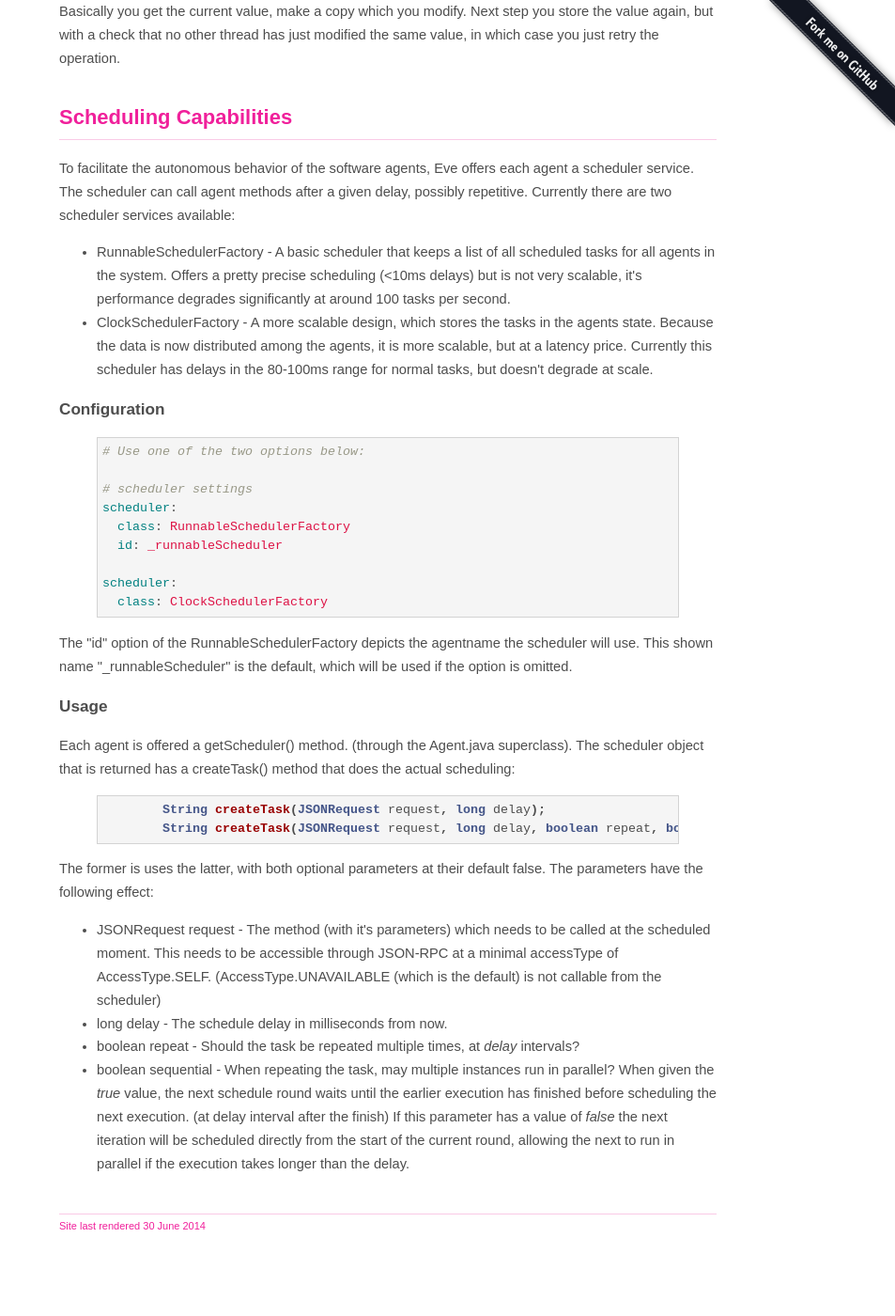
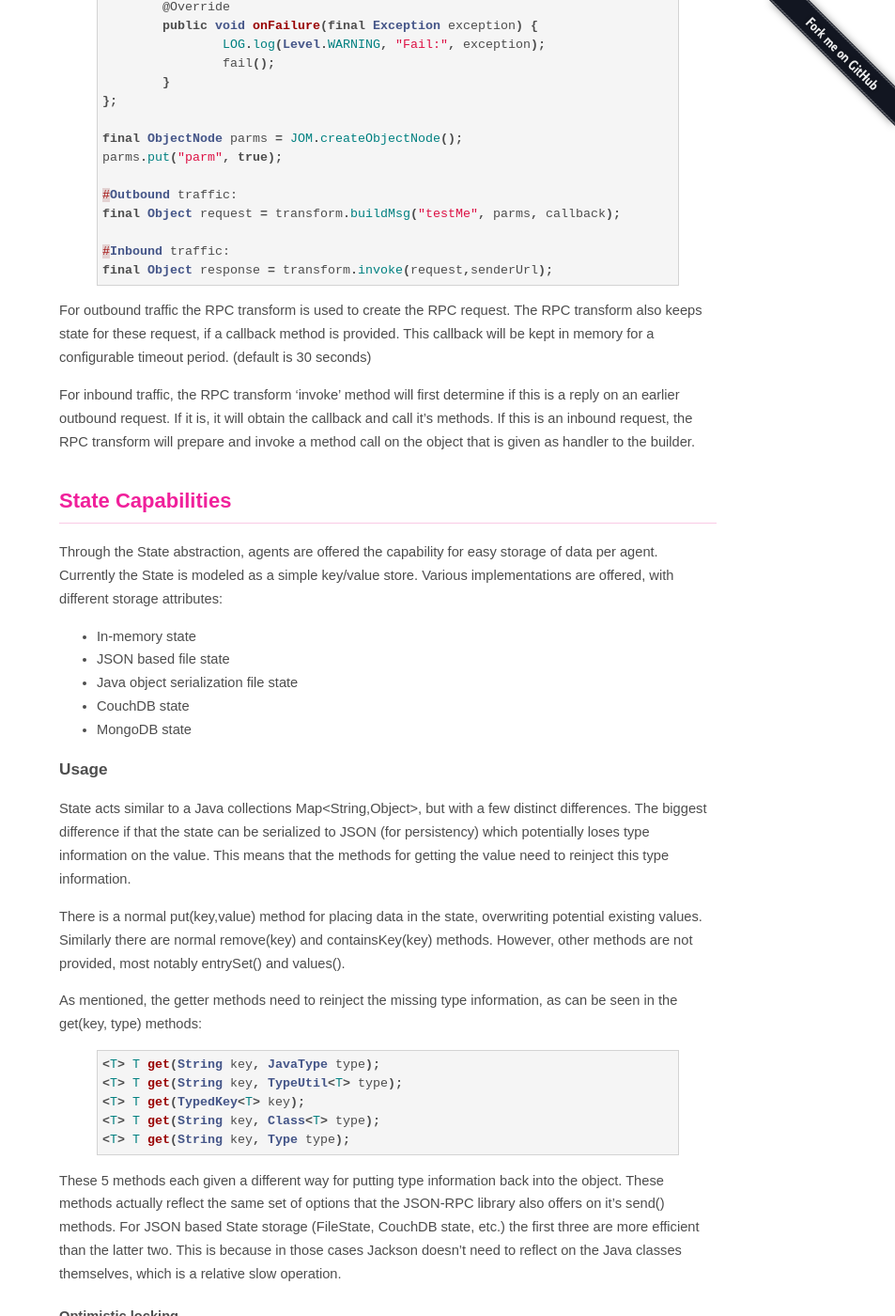
Before and after one commit to almende/eve, a Jekyll site: the page built from implementations/java/capabilities.md, in a window 1280 px wide and 1400 px high, scrolled down 8679 px. Shown: the whole window at 94% size, without its empty margins (327-1280 px from the left). Built offline with Jekyll 4.4.1, drawn with Linux system fonts in a browser that asks for light colours; before the commit the page ends 10046 px from its top, so only the background shows below that; some of the changed text lies outside the part shown.

Commit message:
Lots more text....

```diff
--- a/implementations/java/capabilities.md
+++ b/implementations/java/capabilities.md
@@ -13,7 +13,7 @@
 - [Capability](#Capabilities): This part describes the generic capability model as implemented by all other capabilities
 - [Transports](#TransportCapabilities): Providing an asynchronous, string-based communication capability
 - [Transforms](#TransformCapabilities): Providing message transformation and call handling capability
-- [States](#StateCapabilities): Providing persistent state storage, in the form of a key-value store
+- [States](#StateCapabilities):			 Providing persistent state storage, in the form of a key-value store
 - [Scheduling](#SchedulerCapabilities): Providing the ability to receive calls at scheduled future moments
 - [Lifecycle](#LifecycleCapabilities): Provide capabilities for booting and suspending agents
 
@@ -84,18 +84,16 @@
 ##### Generic configuration
 
 {% highlight java %}
-	#Setup the configuration:
-	final HttpTransportConfig config = new HttpTransportConfig();
-	config.setServletUrl("http://localhost:8080/agents/");
-	config.setId("testAgent");
+#Setup the configuration:
+final HttpTransportConfig config = new HttpTransportConfig();
+config.setServletUrl("http://localhost:8080/agents/");
+config.setId("testAgent");
 
-	#Build the transport:
-	final Transport transport =
-		new TransportBuilder()
-		.withConfig(config)
-		.withHandle(new myReceiver())
-		.build();
-
+#Build the transport:
+final Transport transport = new TransportBuilder()
+	.withConfig(config)
+	.withHandle(new myReceiver())
+	.build();
 {% endhighlight %}
 
 ##### Servlet configuration with embedded Jetty
@@ -103,40 +101,39 @@
 This configuration is very similar to the above setup, except that some more configuration is added to configure the servlet. This setup requires that the embedded Jetty is bundled
 
 {% highlight java %}
-	#Setup the configuration:
-	final HttpTransportConfig config = new HttpTransportConfig();
-	config.setServletUrl("http://localhost:8080/agents/");
-	config.setId("testAgent");
+#Setup the configuration:
+final HttpTransportConfig config = new HttpTransportConfig();
+config.setServletUrl("http://localhost:8080/agents/");
+config.setId("testAgent");
 
-	#Add a servlet launcher to the http config:
-	config.setServletLauncher("JettyLauncher");
+#Add a servlet launcher to the http config:
+config.setServletLauncher("JettyLauncher");
 
-	#Add Jetty specific configuration to the http config:
-	final ObjectNode jettyParms = JOM.createObjectNode();
-	jettyParms.put("port", 8080);
-	config.put("jetty", jettyParms);
+#Add Jetty specific configuration to the http config:
+final ObjectNode jettyParms = JOM.createObjectNode();
+jettyParms.put("port", 8080);
+config.put("jetty", jettyParms);
 
-	#Build the transport:
-	final Transport transport =
-		new TransportBuilder()
-		.withConfig(config)
-		.withHandle(new myReceiver())
-		.build();
+#Build the transport:
+final Transport transport = new TransportBuilder()
+	.withConfig(config)
+	.withHandle(new myReceiver())
+	.build();
 {% endhighlight %}
 
 The equivalent Json configuration is:
 {% highlight json %}
-	{
-		"class":"com.almende.eve.transport.http.HttpTransportBuilder",
-		"servletUrl":"http://localhost:8080/agents/",
-		"id":"testAgent",
-		"servletLauncher":"JettyLauncher",
-		"doShortcut":true,
-		"doAuthentication":true,
-		"jetty":{
-			"port":8080,
-		}
+{
+	"class":"com.almende.eve.transport.http.HttpTransportBuilder",
+	"servletUrl":"http://localhost:8080/agents/",
+	"id":"testAgent",
+	"servletLauncher":"JettyLauncher",
+	"doShortcut":true,
+	"doAuthentication":true,
+	"jetty":{
+		"port":8080,
 	}
+}
 {% endhighlight %}
 
 
@@ -148,20 +145,20 @@
 inside the &lt;web-app&gt; tag:
 
 {% highlight xml %}
-	<servlet>
-		<servlet-name>war</servlet-name>
-		<servlet-class>com.almende.eve.transport.http.EveServlet</servlet-class>
-		<init-param>
-			<param-name>ServletUrl</param-name>
-			<param-value>http://localhost:8080/war/agents/</param-value>
-		</init-param>
-		<load-on-startup>1</load-on-startup>
-	</servlet>
+<servlet>
+	<servlet-name>war</servlet-name>
+	<servlet-class>com.almende.eve.transport.http.EveServlet</servlet-class>
+	<init-param>
+		<param-name>ServletUrl</param-name>
+		<param-value>http://localhost:8080/war/agents/</param-value>
+	</init-param>
+	<load-on-startup>1</load-on-startup>
+</servlet>
 
-	<servlet-mapping>
-		<servlet-name>war</servlet-name>
-		<url-pattern>/agents/*</url-pattern>
-	</servlet-mapping>
+<servlet-mapping>
+	<servlet-name>war</servlet-name>
+	<url-pattern>/agents/*</url-pattern>
+</servlet-mapping>
 {% endhighlight %}
 
 The *url-pattern* in the servlet mapping can be freely chosen (in the example
@@ -176,7 +173,79 @@
 
 ### Websocket transport {#WSTransport}
 
-TODO
+The websocket transport is somewhat different from the other transports, in the sense that it can only be used to exchange data with a specific other agent. It is not a generic routing transport, like XMPP or HTTP, but limits traffic to a single remote agent.
+
+To use websockets, the two agents need to implement a side of the client-server relationship. After initialisation, this directional choice doesn't further limit traffic.
+
+#### Client side
+
+{% highlight java %}
+
+final WebsocketTransportConfig serverConfig = new WebsocketTransportConfig();
+clientConfig.setId("testClient");
+clientConfig.setServerUrl("ws://localhost:8082/ws/testServer");
+
+/* default value, this can be omitted */
+clientConfig.setServer(false);
+
+final Transport client = new TransportBuilder()
+	.withConfig(clientConfig)
+	.withHandle(new MyReceiver())
+	.build();
+client.connect();
+
+client.send(URI.create("ws://localhost:8082/ws/testServer"),
+				"Good day to you!", null);
+{% endhighlight %}
+
+As stated, the client connection only supports sending data to the server endpoint, as shown in the above example.
+
+The equivalent Json configuration is:
+{% highlight json %}
+{
+	"class":"com.almende.eve.transport.ws.WebsocketTransportBuilder",
+	"server":false,
+	"id": "testClient",
+	"serverUrl": "ws://localhost:8082/ws/testServer"
+}
+{% endhighlight %}
+
+
+#### Server side
+
+{% highlight java %}
+
+final WebsocketTransportConfig serverConfig = new WebsocketTransportConfig();
+serverConfig.setAddress("ws://localhost:8082/ws/testServer");
+serverConfig.setServer(true);
+
+serverConfig.setServletLauncher("JettyLauncher");
+final ObjectNode jettyParms = JOM.createObjectNode();
+jettyParms.put("port", 8082);
+serverConfig.put("jetty", jettyParms);
+
+final Transport server = new TransportBuilder()
+	.withConfig(serverConfig)
+	.withHandle(new MyReceiver())
+	.build();
+
+server.send(URI.create("wsclient:testClient"), "Hi there!", null);
+
+{% endhighlight %}
+As shown, the connected clients are addressable through "wsclient:&lt;clientId&gt;".
+
+The equivalent Json configuration is:
+{% highlight json %}
+{
+	"class":"com.almende.eve.transport.ws.WebsocketTransportBuilder",
+	"server":true,
+	"address":"ws://localhost:8082/ws/testServer",
+	"servletLauncher":"JettyLauncher",
+	"jetty":{
+		"port":8082
+	}
+}
+{% endhighlight %}
 
 ### Xmpp transport {#XmppTransport}
 
@@ -185,36 +254,35 @@
 #### Configuration
 
 {% highlight java %}
-	final XmppTransportConfig params = new XmppTransportConfig();
-	params.setAddress("xmpp://alice@example.com/example");
-	params.setPassword("wonderland");
+final XmppTransportConfig params = new XmppTransportConfig();
+params.setAddress("xmpp://alice@example.com/example");
+params.setPassword("wonderland");
 
-	final Transport transport =
-		new XmppTransportBuilder()
-		.withConfig(params)
-		.withHandle(new MyReceiver()).build();
+final Transport transport =	new XmppTransportBuilder()
+	.withConfig(params)
+	.withHandle(new MyReceiver()).build();
 
-	#Connect to the server
-	transport.connect();
+#Connect to the server
+transport.connect();
 
-	#Send some data to the other end
-	transport.send(URI.create("xmpp:bob@example.com"),"Hello World", null);
+#Send some data to the other end
+transport.send(URI.create("xmpp:bob@example.com"),"Hello World", null);
 
 
-	#Disconnect again if required
-	transport.disconnect();
+#Disconnect again if required
+transport.disconnect();
 
 {% endhighlight %}
 
 The equivalent Json configuration is:
 {% highlight json %}
-	{
-		"class":"com.almende.eve.transport.xmpp.XmppTransportBuilder",
-		"address":"xmpp://alice@example.com/example",
-		"password":"wonderland",
-		"doShortcut":true,
-		"doAuthentication":true
-	}
+{
+	"class":"com.almende.eve.transport.xmpp.XmppTransportBuilder",
+	"address":"xmpp://alice@example.com/example",
+	"password":"wonderland",
+	"doShortcut":true,
+	"doAuthentication":true
+}
 {% endhighlight %}
 
 ### Zmq transport {#ZmqTransport}
@@ -228,32 +296,32 @@
 #### Configuration
 
 {% highlight java %}
-	#Setup configuration:
-	final ZmqTransportConfig config = new ZmqTransportConfig();
-	config.setAddress("zmq://tcp://127.0.0.1:5678");
+#Setup configuration:
+final ZmqTransportConfig config = new ZmqTransportConfig();
+config.setAddress("zmq://tcp://127.0.0.1:5678");
 
-	#Build transport
-	final Transport transport =
-		new TransportBuilder()
-		.withConfig(config)
-		.withHandle(new MyReceiver())
-		.build();
-	#Setup listening sockets:
-	transport.connect();
+#Build transport
+final Transport transport = new TransportBuilder()
+	.withConfig(config)
+	.withHandle(new MyReceiver())
+	.build();
 
-	#Send some data to the other end
-	transport.send(URI.create("zmq://tcp://127.0.0.1:5678"), "Hello World",
-			null);
+#Setup listening sockets:
+transport.connect();
+
+#Send some data to the other end
+transport.send(URI.create("zmq://tcp://127.0.0.1:5678"), "Hello World",
+	null);
 {% endhighlight %}
 
 The equivalent Json configuration is:
 {% highlight json %}
-	{
-		"class":"com.almende.eve.transport.zmq.ZmqTransportBuilder",
-		"address":"zmq://tcp://127.0.0.1:5678",
-		"doShortcut":true,
-		"doAuthentication":true
-	}
+{
+	"class":"com.almende.eve.transport.zmq.ZmqTransportBuilder",
+	"address":"zmq://tcp://127.0.0.1:5678",
+	"doShortcut":true,
+	"doAuthentication":true
+}
 {% endhighlight %}
 
 With the above mentioned configuration each agent will get a ZMQ socket assigned with the following address: tcp://127.0.0.1:5678.
@@ -265,135 +333,261 @@
 
 For routing to these addresses from within an agent a zmq: prefix needs to be added (as reported through agent.getUrls()). (e.g. zmq:ipc:///tmp/zmq-socket-testAgent1)
 
+## Transform Capabilities {#TransformCapabilities}
+
+In the agent implementations, described in the [Agent section](/implementations/java/agents.html), the message transformations are normally hidden behind a simplified API. These transformations are implemented as capability. Currently only the RPC handling is available as transformation, but in the near future other protocol conversions will be provided. This can include things like compression, encryption, specialized envelops, etc.
+
+### RPC Transform Capability
+
+{% highlight java %}
+final RpcTransformConfig config = new RpcTransformConfig();
+config.setCallbackTimeout(20);
+
+final RpcTransform transform = new RpcTransformBuilder()
+	.withConfig(config)
+	.withHandle(
+		new SimpleHandler<Object>(new MyClass()))
+	.build();
+
+final AsyncCallback<Boolean> callback = new AsyncCallback<Boolean>() {
+
+	@Override
+	public void onSuccess(final Boolean result) {
+		LOG.warning("Success!");
+		assertTrue(result);
+	}
+
+	@Override
+	public void onFailure(final Exception exception) {
+		LOG.log(Level.WARNING, "Fail:", exception);
+		fail();
+	}
+};
+
+final ObjectNode parms = JOM.createObjectNode();
+parms.put("parm", true);
+
+#Outbound traffic:
+final Object request = transform.buildMsg("testMe", parms, callback);
+
+#Inbound traffic:
+final Object response = transform.invoke(request,senderUrl);
+{% endhighlight %}
+
+For outbound traffic the RPC transform is used to create the RPC request. The RPC transform also keeps state for these request, if a callback method is provided. This callback will be kept in memory for a configurable timeout period. (default is 30 seconds)
+
+For inbound traffic, the RPC transform 'invoke' method will first determine if this is a reply on an earlier outbound request. If it is, it will obtain the callback and call it's methods. If this is an inbound request, the RPC transform will prepare and invoke a method call on the object that is given as handler to the builder.
+
 ## State Capabilities {#StateCapabilities}
 
-Currently Eve offers the choice between four different state storage services, of which only one can be active for a given VM at the same time.The available state services are:
+Through the State abstraction, agents are offered the capability for easy storage of data per agent. Currently the State is modeled as a simple key/value store. Various implementations are offered, with different storage attributes:
 
 - In-memory state
 - JSON based file state
 - Java object serialization file state
 - CouchDB state
-
-Within the codebase of Eve these State services are provided through a configured StateFactory.
-
-### Configuration
-
-To configure the state factory one of the below shown configurations can be used in **eve.yaml**. You\'ll need to modify the parameters somewhat to match your local settings, especially in the CouchDB case. As mentioned: only one state factory can be used per application!
-
-{% highlight yaml %}
-
-# State settings: Choose only one!
-# memory state:
-state:
-  class: MemoryStateFactory
-
-# Java serialization file state:
-state:
-  class: FileStateFactory
-  path: .eveagents
-
-# JSON based file state:
-state:
-  class: FileStateFactory
-  path: .eveagents
-  json: true
-
-# CouchDB state:
-state:
-  class: CouchdbStateFactory
-  url: http://localhost:5984
-  database: eve
-  username: eve_user
-  password: eve_passwd
-
-{% endhighlight %}
+- MongoDB state
 
 ### Usage
 
-Each agent can reach it\'s State through the getState() method (in the Agent.java superclass). State acts similar to a Java collections Map&lt;String,Object&gt;, but with a few distinct differences. The biggest difference if that the state can be serialized to JSON (for persistency) which potentially loses type information on the value. This means that the methods for getting the value need to reinject this type information.
+State acts similar to a Java collections Map&lt;String,Object&gt;, but with a few distinct differences. The biggest difference if that the state can be serialized to JSON (for persistency) which potentially loses type information on the value. This means that the methods for getting the value need to reinject this type information.
 
 There is a normal put(key,value) method for placing data in the state, overwriting potential existing values. Similarly there are normal remove(key) and containsKey(key) methods. However, other methods are not provided, most notably entrySet() and values().
 
 As mentioned, the getter methods need to reinject the missing type information, as can be seen in the get(key, type) methods:
 
 {% highlight java %}
-
-<T> T get(String key, Class<T> type);
-<T> T get(String key, Type type);
 <T> T get(String key, JavaType type);
 <T> T get(String key, TypeUtil<T> type);
 <T> T get(TypedKey<T> key);
-
+<T> T get(String key, Class<T> type);
+<T> T get(String key, Type type);
 {% endhighlight %}
 
-These 5 methods each given a different way for putting type information back into the object. These methods actually reflect the same set of options that the JSON-RPC library also offers on it's send() methods.
+These 5 methods each given a different way for putting type information back into the object. These methods actually reflect the same set of options that the JSON-RPC library also offers on it's send() methods. For JSON based State storage (FileState, CouchDB state, etc.) the first three are more efficient than the latter two. This is because in those cases Jackson doesn't need to reflect on the Java classes themselves, which is a relative slow operation.
 
 #### Optimistic locking
 
-Eve agents normally have a thread per method call, which means that state operations need to be coordinated. Because its not guaranteed that each thread operates on the same agent object instance, it is not possible to use normal java synchronisation tooling.(and we would not advice workarounds to get to that behaviour) However, the state offers some distinct tooling for concurrency handling, based on optimistic locking. This is based on the atomic putIfUnchanged() method:
+Eve agents can use various approaches to scalability, including running multiple threads for the same agent concurrently. The agent's state must therefor act as a synchronization point for these threads. Within Java there are various strategies you can take to handle concurrent State access. But especially if certain agent threads run in a different VM/Server (e.g. loadbalanced HTTP setup) it becomes problematic to use standard Java synchronization tools.
+For this problem, the state offers some distinct tooling for concurrency handling, based on optimistic locking. This is based on the atomic putIfUnchanged() method:
 
 {% highlight java %}
-
 boolean putIfUnchanged(String key, Object newVal, Object oldVal);
-
 {% endhighlight %}
 
 This method is normally used in the following manner:
 
 {% highlight java %}
-
 public void incr(key){
-
-	int oldval = getState().get(key, Integer.class);
+	int oldval = myState.get(key, Integer.class);
 	int newval = oldval + 1;
-	if (!getState().putIfUnchanged(key, newval, oldval)){
+	if (!myState.putIfUnchanged(key, newval, oldval)){
 		//recursive retry:
 		incr(key);
 	}
 }
-
 {% endhighlight %}
 
 Basically you get the current value, make a copy which you modify. Next step you store the value again, but with a check that no other thread has just modified the same value, in which case you just retry the operation.
 
-## Scheduling Capabilities {#SchedulerCapabilities}
+For each type of State, you'll find a small code sample below:
 
-To facilitate the autonomous behavior of the software agents, Eve offers each agent a scheduler service. The scheduler can call agent methods after a given delay, possibly repetitive. Currently there are two scheduler services available:
+#### Memory State
 
-- RunnableSchedulerFactory  - A basic scheduler that keeps a list of all scheduled tasks for all agents in the system. Offers a pretty precise scheduling (&lt;10ms delays) but is not very scalable, it\'s performance degrades significantly at around 100 tasks per second.
-- ClockSchedulerFactory  - A more scalable design, which stores the tasks in the agents state. Because the data is now distributed among the agents, it is more scalable, but at a latency price. Currently this scheduler has delays in the 80-100ms range for normal tasks, but doesn\'t degrade at scale.
+{% highlight java %}
+final MemoryStateConfig params = new MemoryStateConfig();
+params.setId("TestAgent");
 
-### Configuration
+State myState = new StateBuilder()
+	.withConfig(params)
+	.build();
 
-{% highlight yaml %}
-# Use one of the two options below:
+myState.put("msg", "Hi There!");
+String result = myState.get("msg", String.class);
+{% endhighlight %}
 
-# scheduler settings
-scheduler:
-  class: RunnableSchedulerFactory
-  id: _runnableScheduler
+#### JSON based file State
 
-scheduler:
-  class: ClockSchedulerFactory
+{% highlight java %}
+final FileStateConfig params = new FileStateConfig();
+params.setId("TestAgent");
+
+/* Some defaults: */
+params.setJson(true);
+params.setPath(".eveagents");
+
+State myState = new StateBuilder()
+	.withConfig(params)
+	.build();
+
+myState.put("msg", "Hi There!");
+String result = myState.get("msg", String.class);
+{% endhighlight %}
+
+#### Serialized data file State
+
+{% highlight java %}
+final FileStateConfig params = new FileStateConfig();
+params.setId("TestAgent");
+params.setJson(false);
+
+/* default value, therefor optional: */
+params.setPath(".eveagents");
+
+State myState = new StateBuilder()
+	.withConfig(params)
+	.build();
+
+myState.put("msg", "Hi There!");
+String result = myState.get("msg", String.class);
+{% endhighlight %}
+
+#### CouchDB State
+
+{% highlight java %}
+final CouchStateConfig params = new CouchStateConfig();
+params.setId("TestAgent");
+params.setUrl("http://localhost:5984");
+params.setUsername("myCouchDBUser");
+params.setPassword("myCouchDBPassword");
+
+/* default value, therefor optional: */
+params.setDatabase("eve");
+
+State myState = new StateBuilder()
+	.withConfig(params)
+	.build();
+
+myState.put("msg", "Hi There!");
+String result = myState.get("msg", String.class);
+{% endhighlight %}
+
+#### MongoDB State
+
+{% highlight java %}
+final MongoStateConfig params = new MongoStateConfig();
+params.setId("TestAgent");
+
+/* default values, therefor optional: */
+params.setHost("localhost");
+params.setPort(27017);
+params.setDatabase("eve");
+params.setCollection("agents");
+
+State myState = new StateBuilder()
+	.withConfig(params)
+	.build();
+
+myState.put("msg", "Hi There!");
+String result = myState.get("msg", String.class);
 
 {% endhighlight %}
 
-The \"id\" option of the RunnableSchedulerFactory depicts the agentname the scheduler will use. This shown name \"_runnableScheduler\" is the default, which will be used if the option is omitted.
+## Scheduling Capabilities {#SchedulerCapabilities}
+
+To facilitate the autonomous behavior of the software agents, Eve offers various scheduling capabilities. These capabilities act like trigger generators, offering delayed, interval driven message delivery. These messages can contain RPC, allowing the scheduler to be used as an asynchronous taskrunner as well.
+
+- Simple Scheduler Capability - A basic scheduler that keeps the tasks in a memory queue
+- Persistent Scheduler Capability - A scheduler that uses a State (see above) for storing the task queue, allowing among others filebased persistency.
 
 ### Usage
 
-Each agent is offered a getScheduler() method. (through the Agent.java superclass). The scheduler object that is returned has a createTask() method that does the actual scheduling:
+#### Simple Scheduler
 
 {% highlight java %}
+final SimpleSchedulerConfig params = new SimpleSchedulerConfig();
+params.setSenderUrl("local:scheduler");
 
-	String createTask(JSONRequest request, long delay);
-	String createTask(JSONRequest request, long delay, boolean repeat, boolean sequential);
+final Scheduler test = new SchedulerBuilder()
+	.withConfig(params)
+	.withHandle(new SimpleHandler<Receiver>(new MyReceiver()))
+	.build();
 
+test.schedule("Hi there!", DateTime.now());
+test.schedule("Hi there!", DateTime.now().plusSeconds(10));
 {% endhighlight %}
 
-The former is uses the latter, with both optional parameters at their default false. The parameters have the following effect:
+The equivalent Json configuration is:
+{% highlight json %}
+{
+	"class":"com.almende.eve.scheduling.PersistentSchedulerBuilder",
+	"senderUrl":"local:scheduler",
+}
+{% endhighlight %}
 
-- JSONRequest request  - The method (with it\'s parameters) which needs to be called at the scheduled moment. This needs to be accessible through JSON-RPC at a minimal accessType of AccessType.SELF. (AccessType.UNAVAILABLE (which is the default) is not callable from the scheduler)
-- long delay  - The schedule delay in milliseconds from now.
-- boolean repeat  - Should the task be repeated multiple times, at *delay* intervals?
-- boolean sequential - When repeating the task, may multiple instances run in parallel? When given the *true* value, the next schedule round waits until the earlier execution has finished before scheduling the next execution. (at delay interval after the finish) If this parameter has a value of *false* the next iteration will be scheduled directly from the start of the current round, allowing the next to run in parallel if the execution takes longer than the delay.
+#### Persistent Scheduler
+
+The biggest difference between the SimpleScheduler and the PersistentScheduler is the addition of a State for storing the task queue of the scheduler.
+
+{% highlight java %}
+final PersistentSchedulerConfig params = new PersistentSchedulerConfig();
+final FileStateConfig state = new FileStateConfig();
+state.put("class", FileStateBuilder.class.getName());
+state.put("path", ".eveagents_schedulingtest");
+state.put("id", "testScheduling");
+
+params.setState(state);
+params.setSenderUrl("local:scheduler");
+
+final Scheduler test = new SchedulerBuilder()
+	.withConfig(params)
+	.withHandle(new SimpleHandler<Receiver>(new MyReceiver()))
+	.build();
+
+test.schedule("Hi there!", DateTime.now());
+test.schedule("Hi there!", DateTime.now().plusSeconds(10));
+{% endhighlight %}
+
+The equivalent Json configuration is:
+{% highlight json %}
+{
+	"class":"com.almende.eve.scheduling.PersistentSchedulerBuilder",
+	"senderUrl":"local:scheduler",
+	"state":{
+		"class":"com.almende.eve.state.FileStateBuilder",
+		"path":".eveagents_schedulingtest",
+		"json":true,
+		"id":"testScheduling"
+	}
+}
+{% endhighlight %}
```
